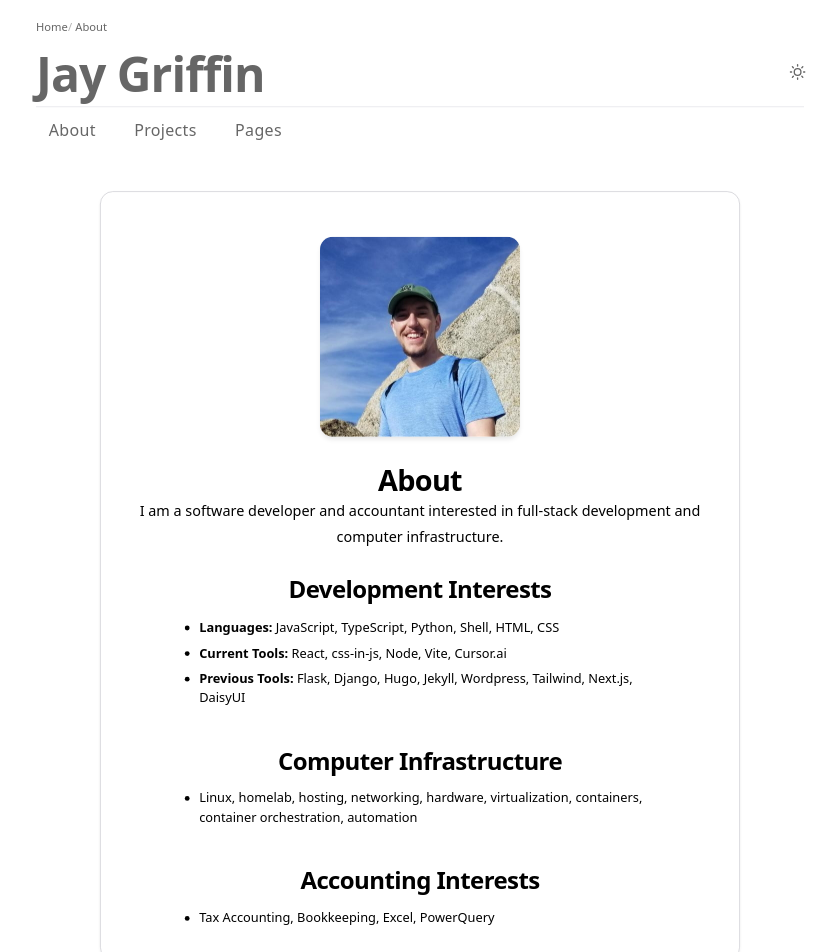
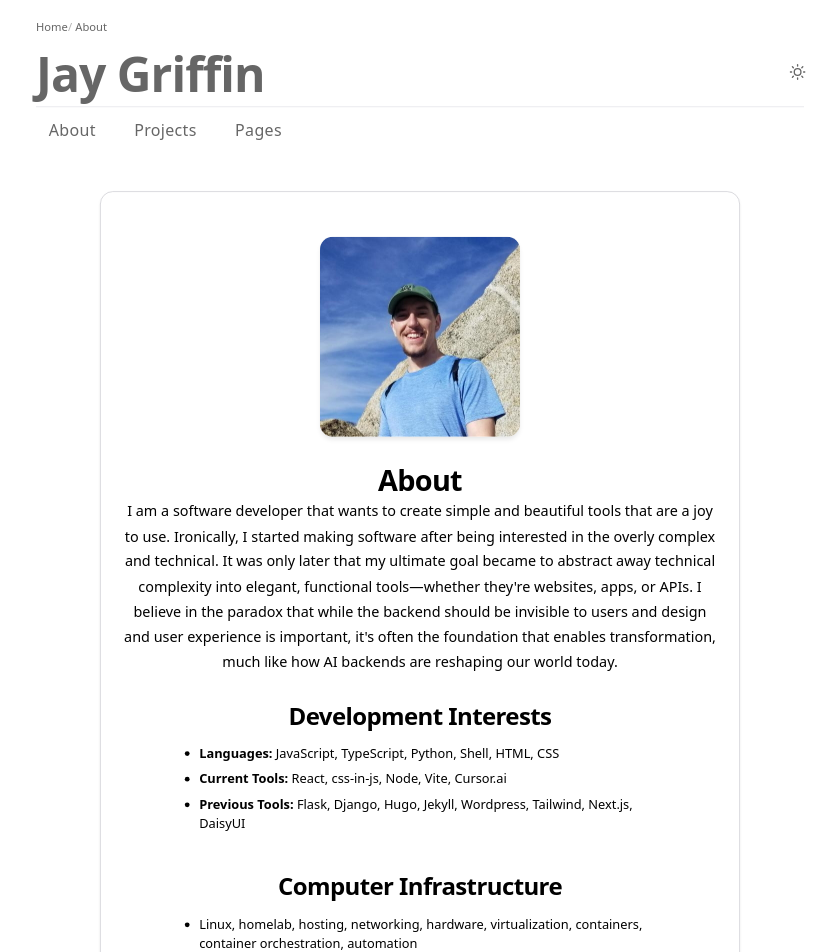
Before and after one commit to jaygriffinjay/jaygriff-v1, a React (Vite) app: page /about in a window 1280 px wide. Shown: the top 952 px of the page, without its empty margins (220-1057 px from the left). Built offline with nearby package versions, Linux system fonts and the light colour scheme.

Commit message:
feat: update About page bio and document title

```diff
--- a/index.html
+++ b/index.html
@@ -4,7 +4,7 @@
     <meta charset="UTF-8" />
     <meta name="viewport" content="width=device-width, initial-scale=1.0" />
     <link rel="icon" type="image/svg+xml" href="/favicon.svg" />
-    <title>React App</title>
+    <title>Jay Griffin</title>
     <script>
       // Immediately set theme based on localStorage or system preference
       (function() {
--- a/src/pages/About.tsx
+++ b/src/pages/About.tsx
@@ -47,7 +47,7 @@ function About() {
       <ProfileImage src={meImage} alt="Jay Griffin" />
       <Heading as="h1" variant="h1">About</Heading>
       <Text variant="lead">
-        I am a software developer and accountant interested in full-stack development and computer infrastructure.
+        I am a software developer that wants to create simple and beautiful tools that are a joy to use. Ironically, I started making software after being interested in the overly complex and technical. It was only later that my ultimate goal became to abstract away technical complexity into elegant, functional tools—whether they're websites, apps, or APIs. I believe in the paradox that while the backend should be invisible to users and design and user experience is important, it's often the foundation that enables transformation, much like how AI backends are reshaping our world today.
       </Text>
 
       <ContentSection>
@@ -81,17 +81,6 @@ function About() {
           </li>
         </StyledList>
       </ContentSection>
-
-      <ContentSection>
-        <Heading as="h2" variant="h2">Accounting Interests</Heading>
-        <StyledList listStyle="disc" spacing="normal">
-          <li>
-            <Text variant="body">
-              Tax Accounting, Bookkeeping, Excel, PowerQuery
-            </Text>
-          </li>
-        </StyledList>
-      </ContentSection>
     </PageContent>
   )
 }
```
